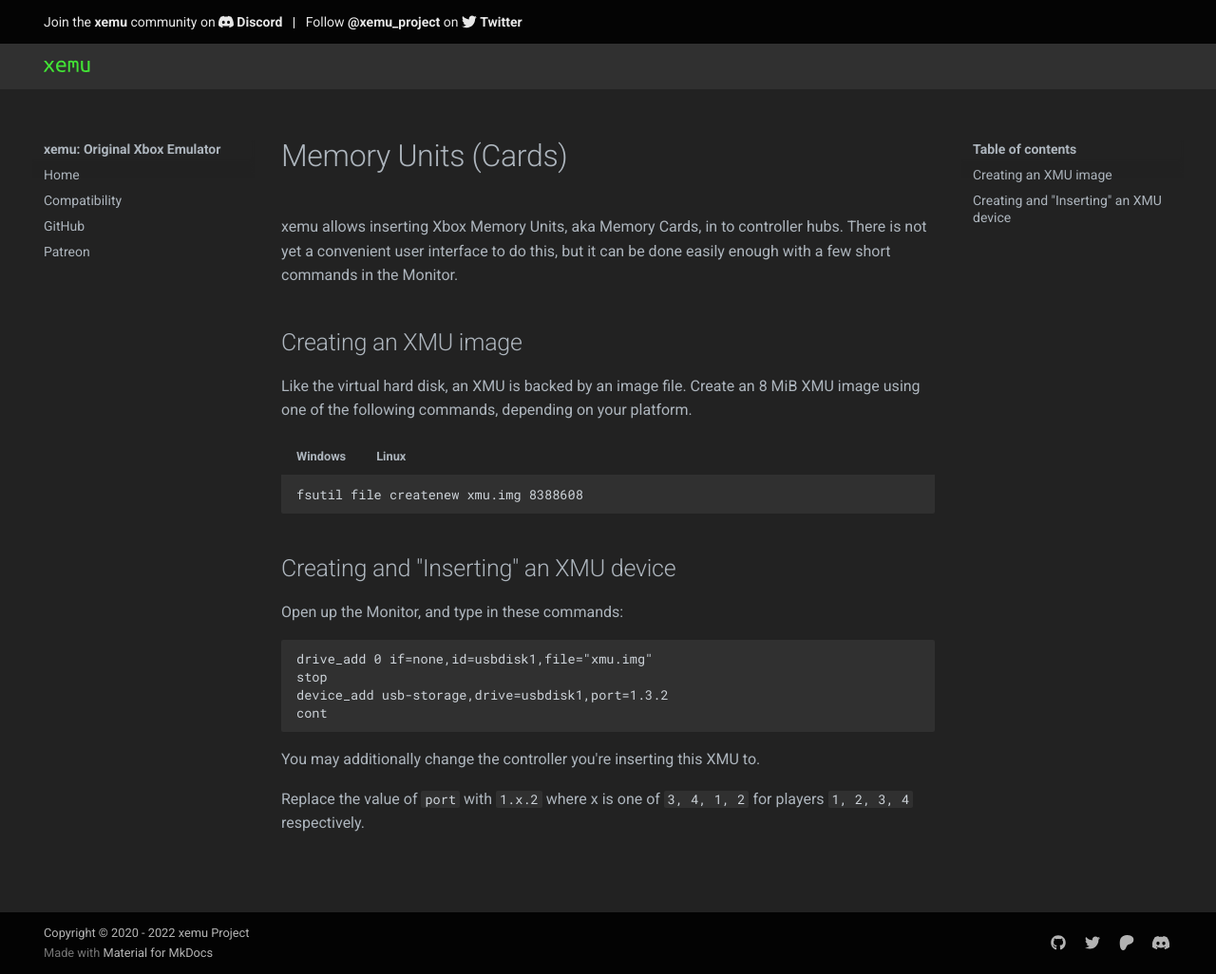
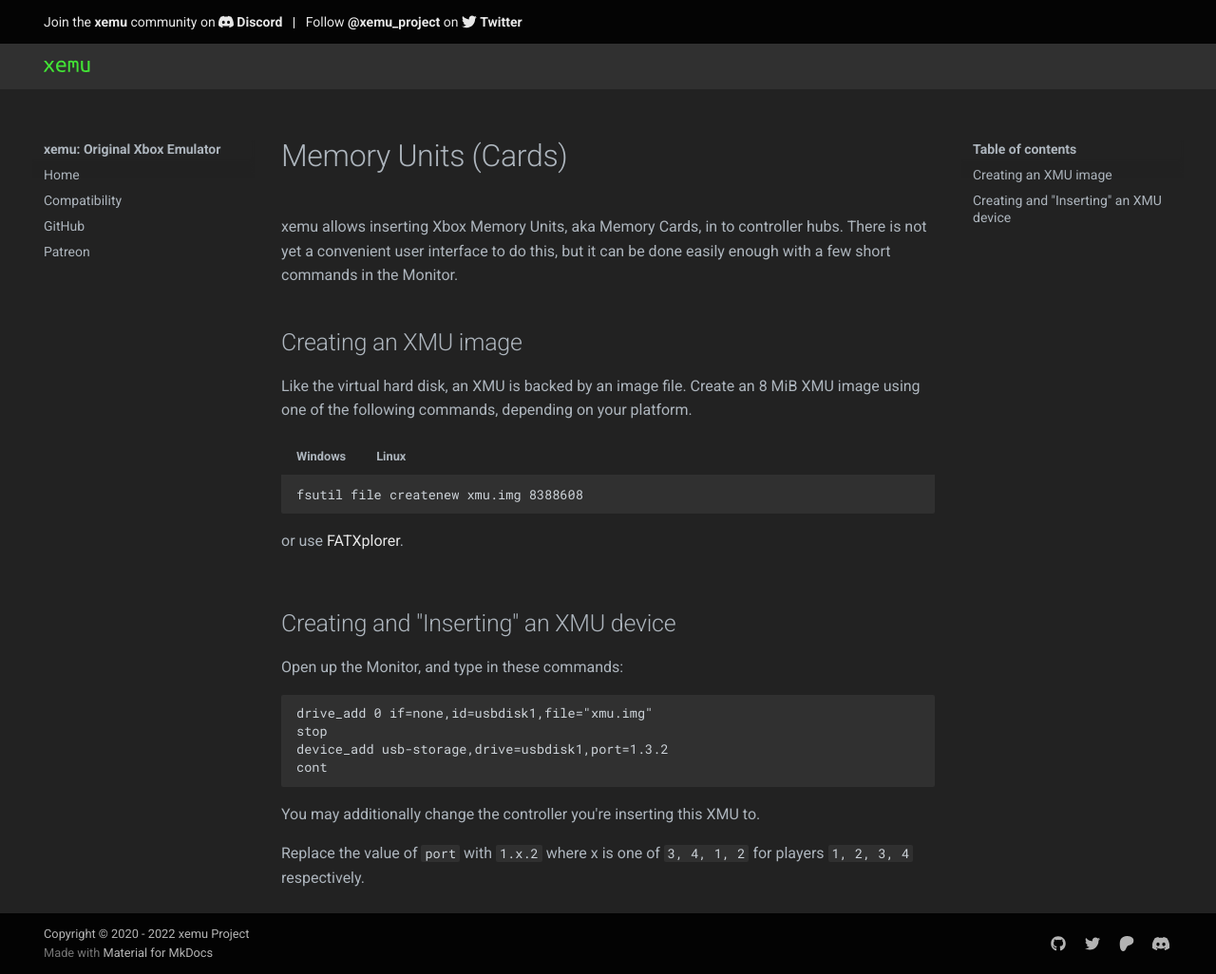
Before and after one commit to xemu-project/xemu-website, an MkDocs documentation site: the page built from docs/docs/xmus.md, in a window 1280 px wide and 1026 px high. Shown: the whole window at 95% size. Built offline with MkDocs 1.6.1 and Material for MkDocs 9.7.7, drawn with Linux system fonts in a browser that asks for light colours.

Commit message:
Add FATXplorer mention to xmus

````diff
--- a/docs/docs/xmus.md
+++ b/docs/docs/xmus.md
@@ -9,6 +9,8 @@ Like the virtual hard disk, an XMU is backed by an image file. Create an 8 MiB X
 	```
 	fsutil file createnew xmu.img 8388608
 	```
+
+	or use [FATXplorer](https://fatxplorer.eaton-works.com/2021/08/18/fatxplorer-3-0-beta-15--formatting-a-file-is-now-supported/).
 
 === "Linux"
 
````
